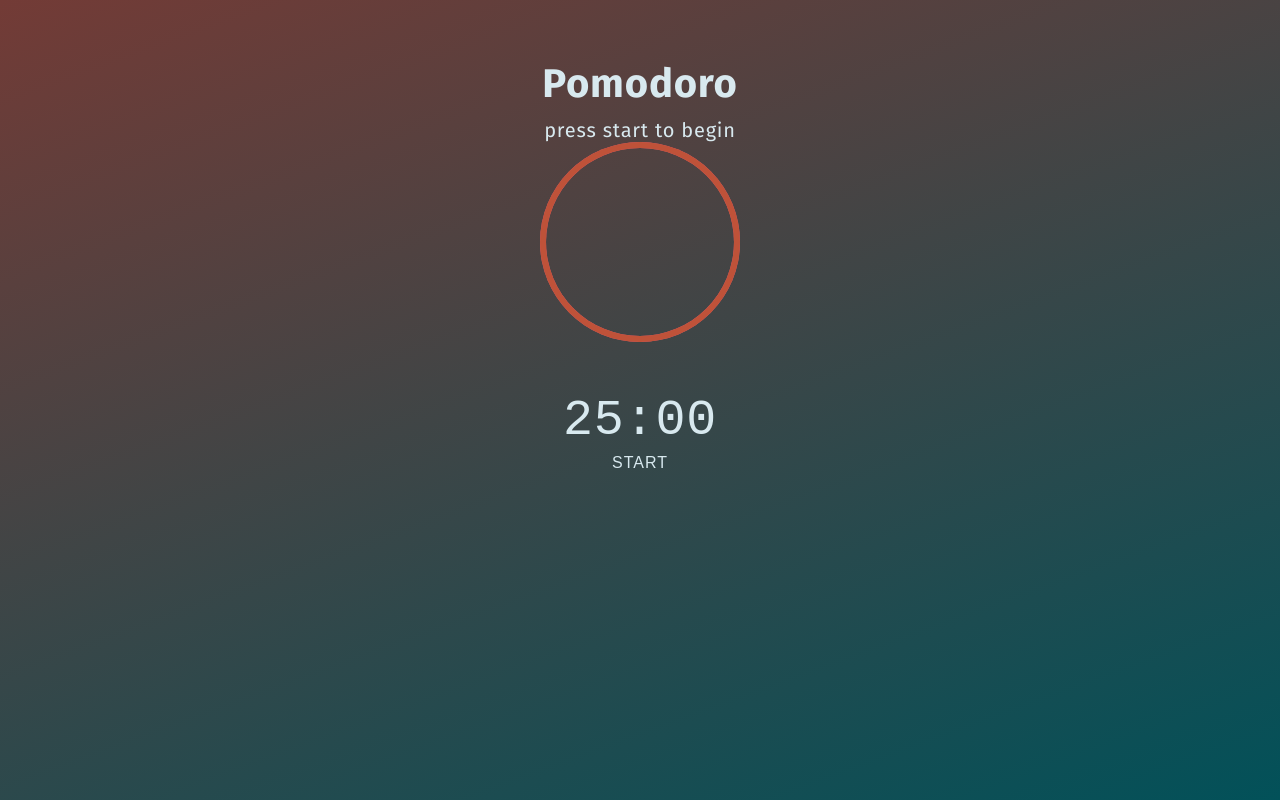
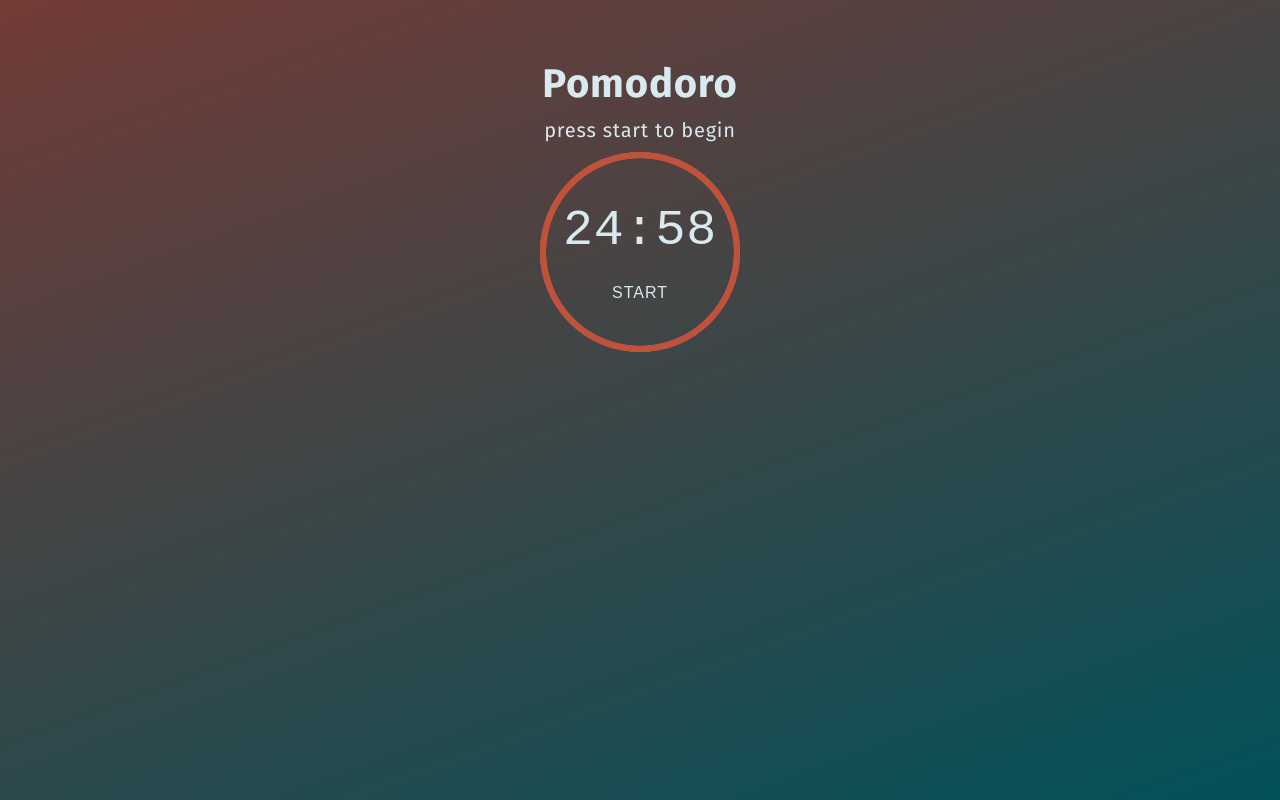
Before and after one commit to slurpsz/pomodoro-app, a plain HTML site: page index.html in a window 1280 px wide. Both pictures are taken after a click on the button "START". Drawn offline with Linux system fonts and the light colour scheme; a web font is replaced by a local one.

Commit message:
logic for timer

```diff
--- a/app.js
+++ b/app.js
@@ -0,0 +1,45 @@
+const bells = new Audio("./assets/sounds/bell.wav");
+const startBtn = document.querySelector('.btn-start');
+const session = document.querySelector('.minutes');
+let myInterval;
+let state = true;
+
+const appTimer = () => {
+  const sessionAmount = Number.parseInt(session.textContent)
+
+  if(state) {
+    state = false;
+    let totalSeconds = sessionAmount * 60;
+
+    const updateSeconds = () => {
+      const minuteDiv = document.querySelector(".minutes");
+      const secondDiv = document.querySelector(".seconds");
+
+      totalSeconds --;
+
+      let minutesLeft = Math.floor(totalSeconds/60);
+      let secondsLeft = totalSeconds % 60;
+
+      if(secondsLeft < 10) {
+        secondsDiv.textContent = '0' + secondsLeft;
+
+      } else {
+        secondDiv.textContent = secondsLeft;
+
+      }
+      minuteDiv.textContent = `${minutesLeft}`
+
+      if(minutesLeft === 0 && secondsLeft === 0) {
+        bells.play()
+        clearInterval(myInterval);
+      }
+    }
+
+    myInterval = setInterval(updateSeconds, 1000);
+
+  } else {
+    alert('Session has already started.')
+  }
+
+}
+startBtn.addEventListener('click', appTimer);
--- a/style.css
+++ b/assets/style.css
@@ -15,7 +15,6 @@ h1 {
 
 p {
   margin: 0;
-
 }
 
 .app-message {
@@ -85,23 +84,25 @@ p {
 
 .circle {
   border-color: #bf5239;
+  top: 10px;
 }
 
 .circle-mask {
   border-color: #e85a71;
+  top: 10px;
 }
 
 .app-counter-box {
   font-family: 'Droid Sans Mono', monospace;
   font-size: 250%;
   position: relative;
-  top: 50px;
+  bottom: 140px;
   color: #d8e9ef;
 }
 
 button {
   position: relative;
-  top: 50px;
+  bottom: 120px;
   font-size: 80%;
   text-transform: uppercase;
   letter-spacing: 1px;
--- a/index.html
+++ b/index.html
@@ -8,7 +8,7 @@
   <link
     href="https://fonts.googleapis.com/css2?family=EG+Garamond:wght@400;500;600;700&family=Fira+Sans:wght@400;500;600;700&display=swap"
     rel="stylesheet" />
-  <link rel="stylesheet" href="./style.css" />
+  <link rel="stylesheet" href="./assets/style.css" />
   <title>POMODORO TIMER</title>
 </head>
 <body>
```
Also changed, not shown: 1 other file.
